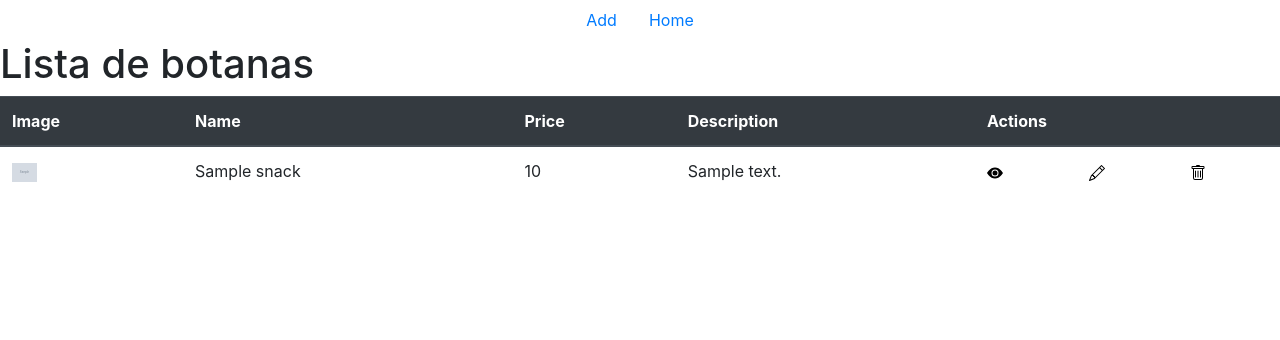
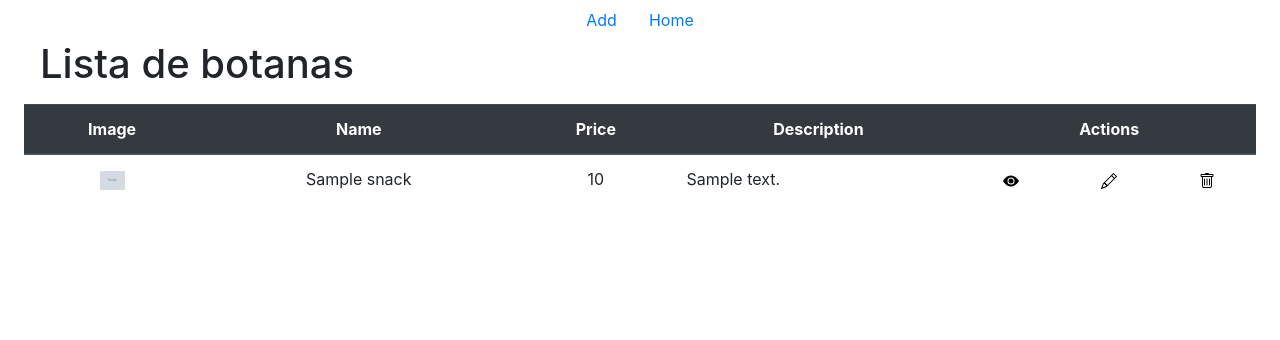
Before and after one commit to Diego448/mini-snacks, a Flask app: page /snacks/all in a window 1280 px wide. Shown: the top 340 px of the page. Run offline with Flask 2, Linux system fonts and the light colour scheme; grey boxes marked "Sample" are stand-in pictures; a database or web service that is not in the repository returns one stand-in record (values such as "Sample title"); some libraries are stand-ins or nearby versions.

Commit message:
Updating styles

```diff
--- a/templates/snacks_list.html
+++ b/templates/snacks_list.html
@@ -5,7 +5,7 @@
         <link rel="stylesheet" href="{{ url_for('static', filename='bootstrap.css') }}">
         <title>{{ content['title'] }}</title>
     </head>
-    <body>
+    <body class="px-4">
         <nav>
             <ul class="nav justify-content-center">
                 <li class="nav-item">
@@ -16,27 +16,27 @@
                 </li>
             </ul>
         </nav>
-        <h1>{{ content['title'] }}</h1>
+        <h1 class="h1 pl-3 pb-2">{{ content['title'] }}</h1>
         <table class="table">
             <thead class="thead-dark">
                 <tr>
-                    <th>Image</th>
-                    <th>Name</th>
-                    <th>Price</th>
-                    <th>Description</th>
-                    <th colspan="3">Actions</th>
+                    <th class="text-center">Image</th>
+                    <th class="text-center">Name</th>
+                    <th class="text-center">Price</th>
+                    <th class="text-center">Description</th>
+                    <th class="text-center" colspan="3">Actions</th>
                 </tr>
             </thead>
             <tbody>
                 {% for snack in snacks_list %}
                     <tr>
-                        <td><img src="{{ url_for('static', filename='images/' + snack['image']) }}" width="25"></td>
-                        <td>{{ snack['name'] }}</td>
-                        <td>{{ snack['price'] }}</td>
+                        <td class="text-center"><img src="{{ url_for('static', filename='images/' + snack['image']) }}" width="25"></td>
+                        <td class="text-center">{{ snack['name'] }}</td>
+                        <td class="text-center">{{ snack['price'] }}</td>
                         <td>{{ snack['description'] }}</td>
-                        <td><a href="{{ url_for('snack_details', id=snack['_id'])|string }}"><img src="{{ url_for('static', filename='icons/eye-fill.svg') }}"></a></td>
-                        <td><a href="{{ url_for('snack_edit', id=snack['_id'])|string }}"><img src="{{ url_for('static', filename='icons/pencil.svg') }}"></a></td>
-                        <td><a href="#"><img src="{{ url_for('static', filename='icons/trash.svg') }}"></a></td>
+                        <td class="text-center"><a href="{{ url_for('snack_details', id=snack['_id'])|string }}"><img src="{{ url_for('static', filename='icons/eye-fill.svg') }}"></a></td>
+                        <td class="text-center"><a href="{{ url_for('snack_edit', id=snack['_id'])|string }}"><img src="{{ url_for('static', filename='icons/pencil.svg') }}"></a></td>
+                        <td class="text-center"><a href="#"><img src="{{ url_for('static', filename='icons/trash.svg') }}"></a></td>
                     </tr>
                 {% endfor %}
             </tbody>
```
